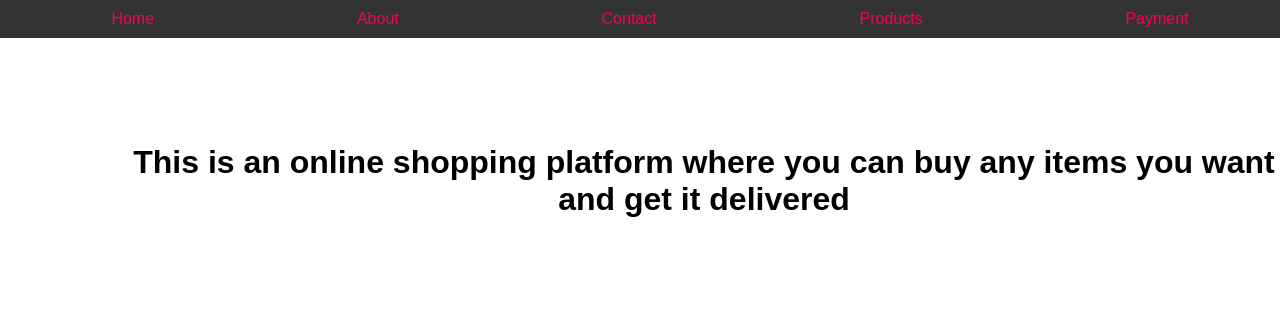
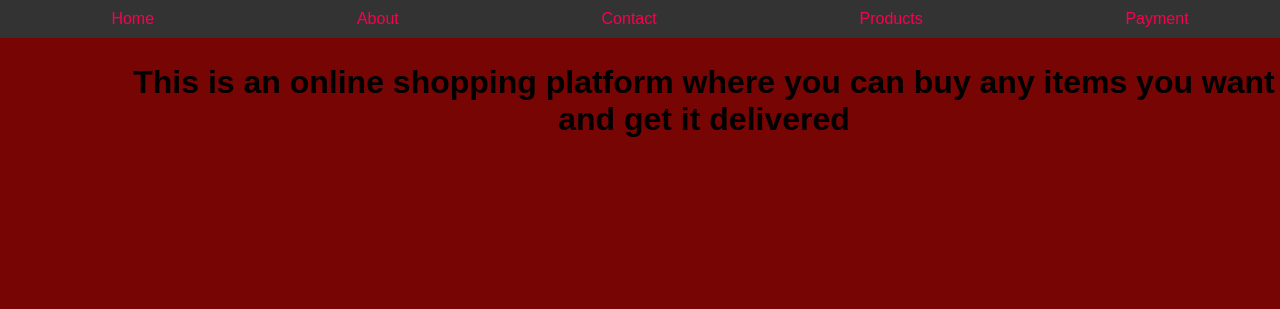
Before and after one commit to Mertmehmetttcakir/ShopiEasy, a plain HTML site: page index.html in a window 1280 px wide. Both pictures are taken after a click on the element "About". Shown: the top 309 px of the page. Drawn offline with nearby package versions, Linux system fonts and the light colour scheme.

Commit message:
styleUpdate
style_Uptade

```diff
--- a/index.html
+++ b/index.html
@@ -39,7 +39,7 @@
     </ol>
   </div>
   <div id="about"  v-show="currentPage === 'about'">
-    <h1 style="text-align: center; position: fixed; top: 20%; transform: translateY(-50%); ">This is an online shopping platform where you can buy any items you want and get it delivered</h1>
+    <h1 style="text-align: center; position: fixed; top: 10%; transform: translateY(-50%); ">This is an online shopping platform where you can buy any items you want and get it delivered</h1>
     <img src="about.png" class="center">
     <ol class="ol" style="background-color:Cornsilk; margin-left: 0; padding-left: 30px;">
       <li class="ol li">Flexible payment methods</li>
--- a/styles.css
+++ b/styles.css
@@ -5,8 +5,7 @@ body {
     align-items: center;
     height: 100vh;
     margin: 0;
-    background-color: white;
-}
+    background-color: #760504;}
 
 #app {
     display: flex;
```
